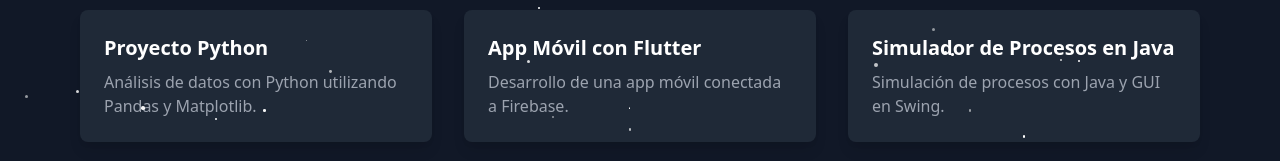
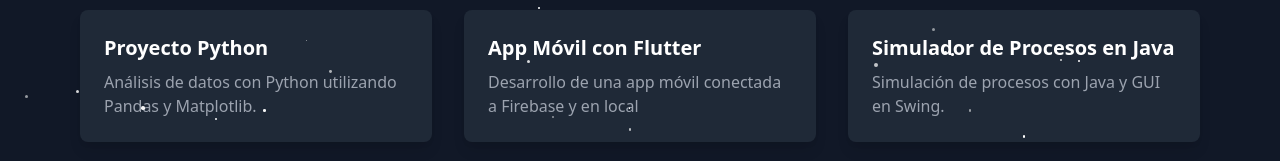
Before and after one commit to rgkutz/gabrielkutz, a plain HTML site: page index.html in a window 1280 px wide. Shown: the part 514-675 px from the top of the page. Drawn offline with nearby package versions, Linux system fonts and the light colour scheme.

Commit message:
cambio 2

```diff
--- a/index.html
+++ b/index.html
@@ -117,7 +117,7 @@
                 <!-- Proyecto 2 -->
                 <div class="bg-gray-800 p-6 rounded-lg shadow-lg hover:shadow-xl transition duration-300">
                     <h3 class="text-xl font-semibold text-white">App Móvil con Flutter</h3>
-                    <p class="mt-2 text-gray-400">Desarrollo de una app móvil conectada a Firebase.</p>
+                    <p class="mt-2 text-gray-400">Desarrollo de una app móvil conectada a Firebase y en local</p>
                 </div>
                 <!-- Proyecto 3 -->
                 <div class="bg-gray-800 p-6 rounded-lg shadow-lg hover:shadow-xl transition duration-300">
```
